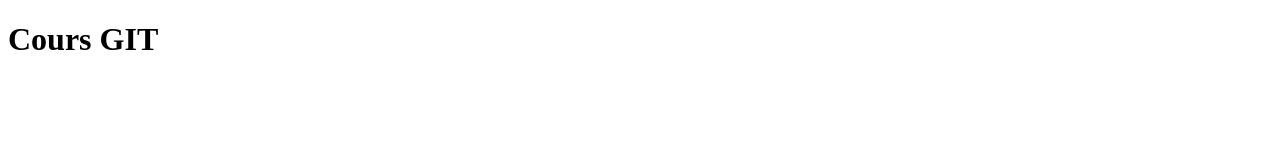
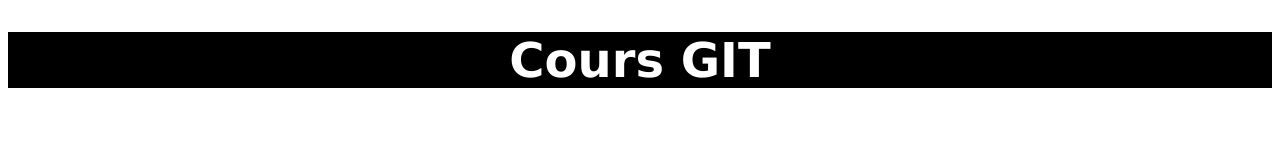
Before and after one commit to ChristopherLegrand/clone_mon_site_web, a plain HTML site: page index.html in a window 1280 px wide. Drawn offline with Linux system fonts and the light colour scheme.

Commit message:
Ajout de l'ID top-banner + custom CSS

```diff
--- a/index.html
+++ b/index.html
@@ -11,7 +11,7 @@
 <body>
 
     <!-- Titre -->
-    <h1>Cours GIT</h1>
+    <h1 id="top-banner">Cours GIT</h1>
 
 </body>
 </html>
--- a/style.css
+++ b/style.css
@@ -0,0 +1,10 @@
+body {
+    font-family: Verdana, Geneva, Tahoma, sans-serif;
+}
+
+#top-banner {
+    background-color: black;
+    color: white;
+    font-size: 3rem;
+    text-align: center;
+}
```
